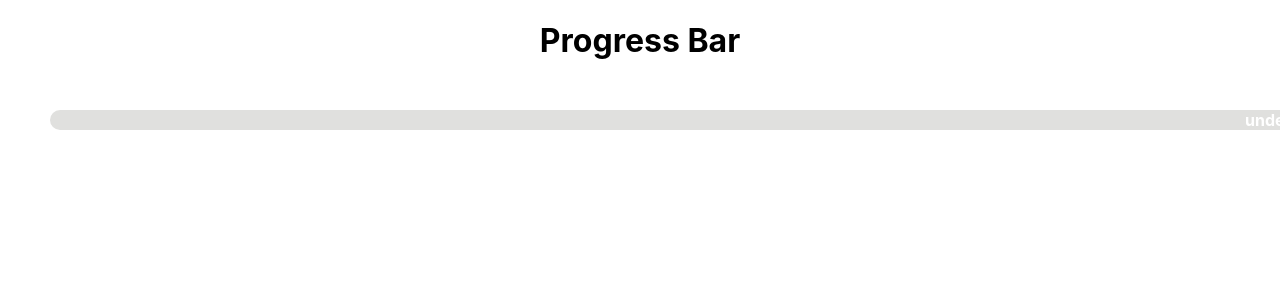
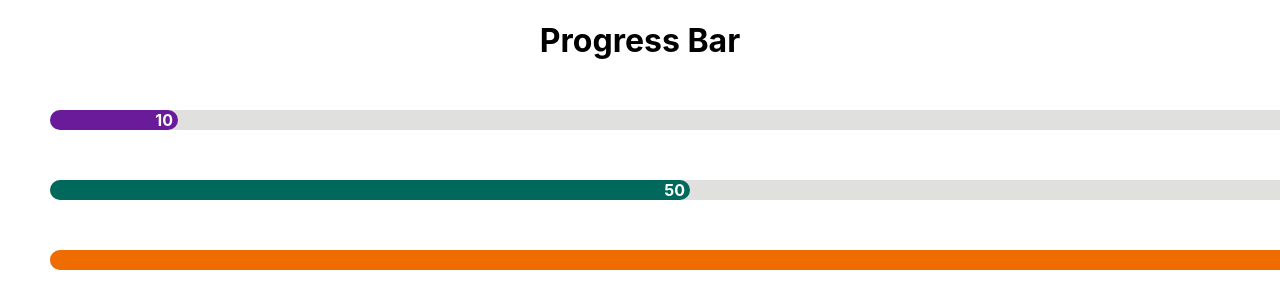
Before and after one commit to Henrynunez112/HenrysReactProgressBar, a React (Create React App) app in the folder henry_progress_bar/: page / in a window 1280 px wide. Shown: the top 308 px of the page. Built offline with nearby package versions, Linux system fonts and the light colour scheme.

Commit message:
got the progress bars to work

```diff
--- a/henry_progress_bar/src/App.js
+++ b/henry_progress_bar/src/App.js
@@ -1,12 +1,21 @@
 import './App.css';
-import ProgressBar from "../src/Component/ProgressBar/ProgressBar"
+import ProgressBar from "../src/Component/ProgressBar/ProgressBar";
+
+const testData = [
+  { bgColor: "#6a1b9a", completed: 10 },
+  { bgColor: "#00695c", completed: 50 },
+  { bgColor: "#ef6c00", completed: 100 },
+
+]
 
 function App() {
   return (
     <div className="App">
       <h1>Progress Bar</h1>
-
-      <ProgressBar />
+      {testData.map((item, idx) => (
+        <ProgressBar key={idx} bgColor={item.bgColor} completed={item.completed} />
+      ))
+      }
     </div>
   );
 }
--- a/henry_progress_bar/src/Component/ProgressBar/ProgressBar.js
+++ b/henry_progress_bar/src/Component/ProgressBar/ProgressBar.js
@@ -1,7 +1,7 @@
 import React from 'react';
 
-const ProgressBar = (props) =>{
-    const {bgColor, completed} = props;
+const ProgressBar = ({bgColor, completed}) =>{
+   debugger
     const containerStyles = {
         height: 20,
         width: '100%',
```
Also changed, not shown: 1 other file (tests, documents, lock files or other folders).
